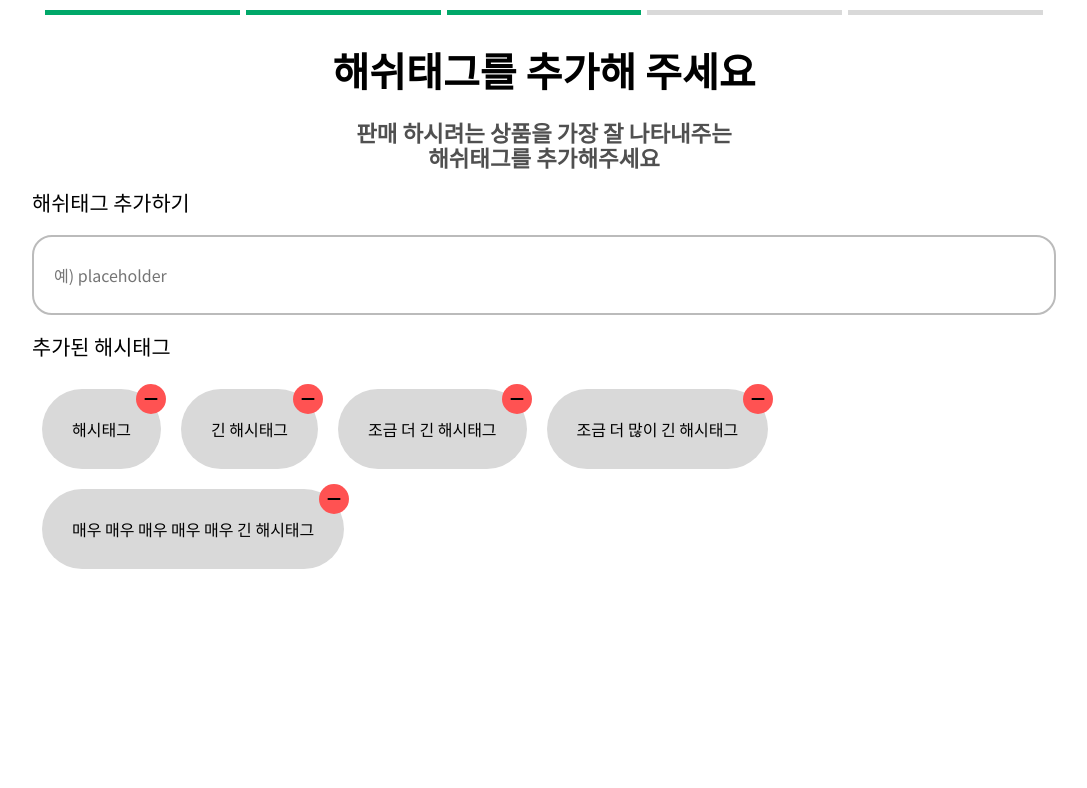
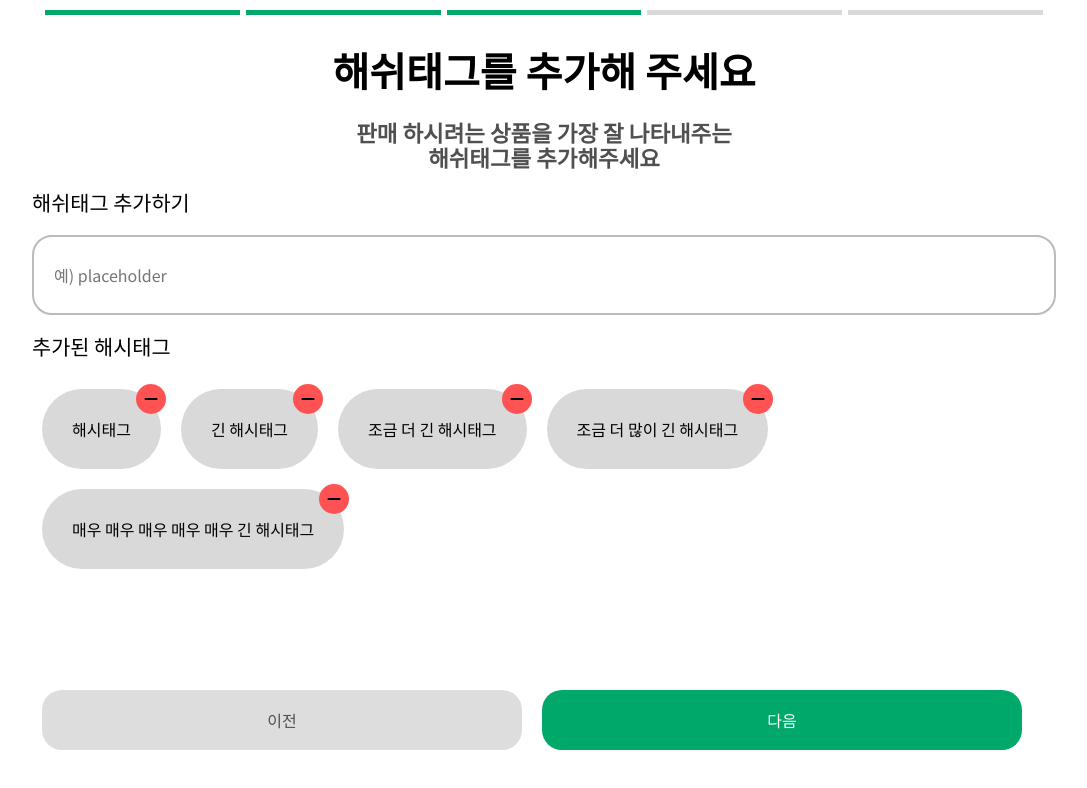
Before and after one commit to Team-Brand-AI/brand-ai-frontend, a React (Create React App) app: page /new-marketing/hashtag in a window 1280 px wide. Shown: the top 788 px of the page, without its empty margins (96-1183 px from the left). Built offline with nearby package versions, Linux system fonts and the light colour scheme.

Commit message:
feat: NewMarketingPage 구현완료

```diff
--- a/src/pages/GetStartedPage.jsx
+++ b/src/pages/GetStartedPage.jsx
@@ -7,6 +7,7 @@ import { Options } from "../components/Options";
 import { NavBar } from "../components/NavBar";
 import { Heading } from "../components/Heading";
 import { Selector } from "../components/Selector";
+import { ButtonGroup } from "../components/Button";
 import { AgeContext } from "../context/AgeContext";
 import { GenderContext } from "../context/GenderContext";
 
@@ -52,6 +53,8 @@ export const GetStartedPage = {
                     </div>
                     <div className="terms-of-use-checkbox__text">개인정보 수집 이용에 동의합니다</div>
                 </div>
+
+                <ButtonGroup prevPath={"/"} nextPath={"/get-started/personal-info"}></ButtonGroup>
             </main>
         );
     },
@@ -88,6 +91,8 @@ export const GetStartedPage = {
                         <Options.Item>80대</Options.Item>
                     </Options.Container>
                 </AgeContext.Provider>
+
+                <ButtonGroup prevPath={"/get-started/terms-of-use"} nextPath={"/my-marketing"}></ButtonGroup>
             </main>
         );
     },
--- a/src/pages/GetStartedPage.scss
+++ b/src/pages/GetStartedPage.scss
@@ -41,7 +41,7 @@
             @include place-center;
             height: 60px;
 
-            margin: 0px 50px;
+            margin: 0px 10px;
 
             font-size: 1.2rem;
         }
--- a/src/pages/NewMarketingPage.jsx
+++ b/src/pages/NewMarketingPage.jsx
@@ -5,7 +5,7 @@ import { Grid } from "../components/Grid";
 import { Label } from "../components/Label";
 import { Input, DropDown } from "../components/Forms";
 import { HashTag } from "../components/HashTag";
-import { ButtonPlaceHolder } from "../components/Button";
+import { ButtonGroup, ButtonPlaceHolder } from "../components/Button";
 
 import { faCloudArrowUp } from "@fortawesome/free-solid-svg-icons";
 
@@ -39,6 +39,8 @@ export const NewMarketingPage = {
                         </Grid.Container>
                     </CategoryContext.Provider>
                 </div>
+
+                <ButtonGroup prevPath={"/"} nextPath={"/new-marketing/subcategory"}></ButtonGroup>
             </main>
         );
     },
@@ -46,7 +48,7 @@ export const NewMarketingPage = {
         const [selectedSubCategory, setSelectedSubCategory] = useState(null);
 
         return (
-            <div className="new-marketing-page__subcategory page">
+            <main className="new-marketing-page__subcategory page">
                 <NavBar.Top cur={1} max={5} />
                 <Heading title={"하위 카테고리를 선택해 주세요"} subtitle={["판매 하시려는 상품과 관련된 카테고리를", "선택해 주세요"]} />
 
@@ -57,12 +59,14 @@ export const NewMarketingPage = {
                         })}
                     </Grid.Container>
                 </SubCategoryContext.Provider>
-            </div>
+
+                <ButtonGroup prevPath={"/new-marketing/category"} nextPath={"/new-marketing/hashtag"}></ButtonGroup>
+            </main>
         );
     },
     HashTag: () => {
         return (
-            <div className="new-marketing-page__hashtag page">
+            <main className="new-marketing-page__hashtag page">
                 <NavBar.Top cur={2} max={5} />
                 <Heading title={"해쉬태그를 추가해 주세요"} subtitle={["판매 하시려는 상품을 가장 잘 나타내주는", "해쉬태그를 추가해주세요"]} />
 
@@ -78,7 +82,9 @@ export const NewMarketingPage = {
                     <HashTag.Item>조금 더 많이 긴 해시태그</HashTag.Item>
                     <HashTag.Item>매우 매우 매우 매우 매우 긴 해시태그</HashTag.Item>
                 </HashTag.Container>
-            </div>
+
+                <ButtonGroup prevPath={"/new-marketing/subcategory"} nextPath={"/new-marketing/brandinfo"}></ButtonGroup>
+            </main>
         );
     },
     BrandInfo: () => {
@@ -104,6 +110,8 @@ export const NewMarketingPage = {
                     <DropDown.Item>DropDown Item 3</DropDown.Item>
                     <DropDown.Item>DropDown Item 4</DropDown.Item>
                 </DropDown.Container>
+
+                <ButtonGroup prevPath={"/new-marketing/hashtag"} nextPath={"/new-marketing/image"}></ButtonGroup>
             </div>
         );
     },
@@ -121,6 +129,8 @@ export const NewMarketingPage = {
                     onClick={() => fileInput.current.click()}
                 ></ButtonPlaceHolder>
                 <input style={{ display: "none" }} ref={fileInput} type="file" className="input__image" accept="image/*" multiple />
+
+                <ButtonGroup prevPath={"/new-marketing/brandinfo"} nextPath={"/new-marketing/loading"}></ButtonGroup>
             </div>
         );
     },
--- a/src/styles/utils.scss
+++ b/src/styles/utils.scss
@@ -33,5 +33,5 @@ $nav-shadow: (
     width: 80%;
     max-width: 1000px;
 
-    padding-bottom: 100px;
+    padding-bottom: 150px;
 }
```
